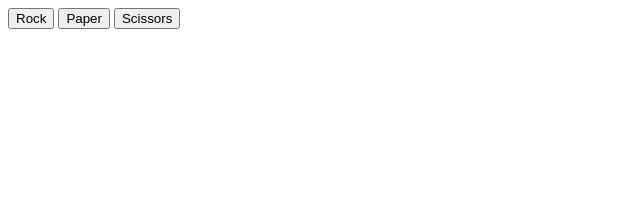
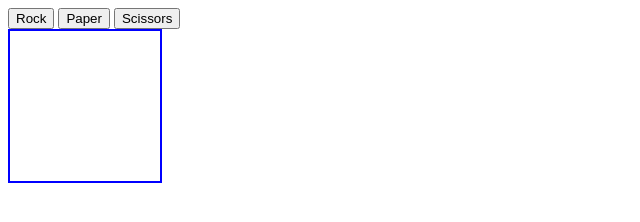
Before and after one commit to n0guera/odin-rock-paper-scissors, a plain HTML site: page index.html in a window 1280 px wide. Shown: the whole page, without its empty margins (0-640 px from the left). Drawn offline with Linux system fonts and the light colour scheme.

Commit message:
Link style.css with index.html

```diff
--- a/index.html
+++ b/index.html
@@ -5,7 +5,8 @@
     <meta http-equiv="X-UA-Compatible" content="IE=edge">
     <meta name="viewport" content="width=device-width, initial-scale=1.0">
     <title>Odin Rock Paper Scissors</title>
-    <script src="script.js" defer></script>
+    <link rel="stylesheet" href="css/style.css">
+    <script src="js/script.js" defer></script>
 </head>
 <body>
     <div id="player-selections">
```
